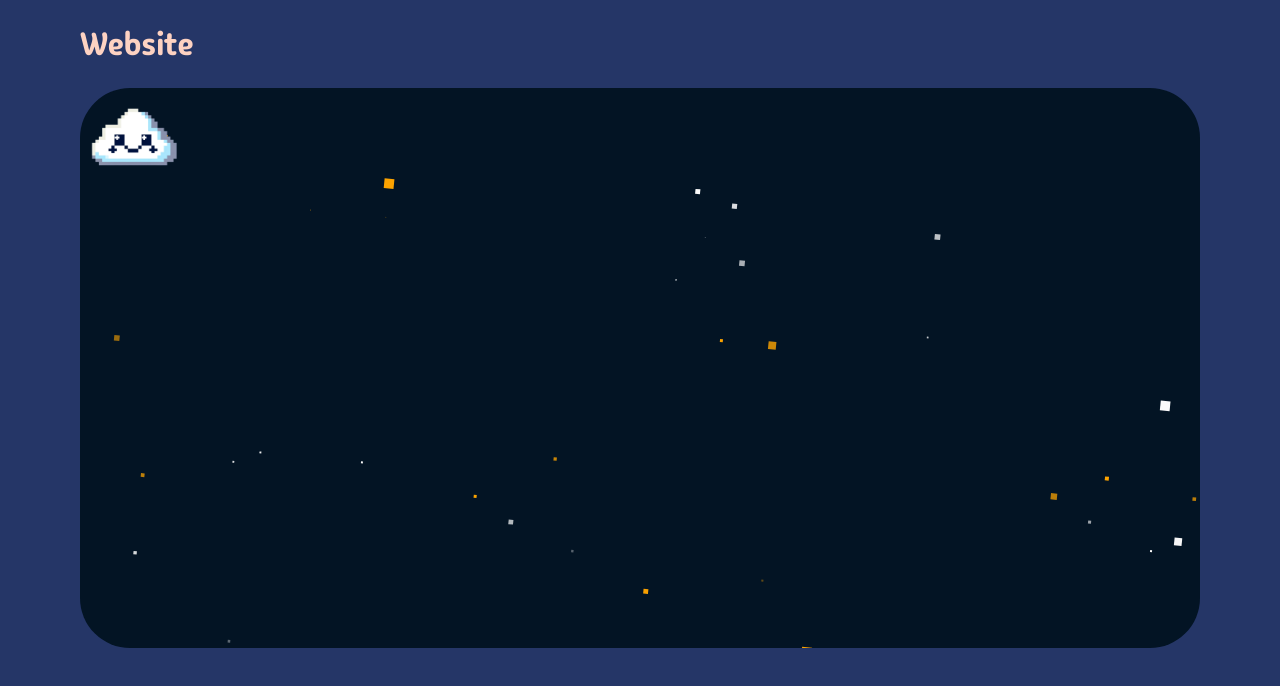
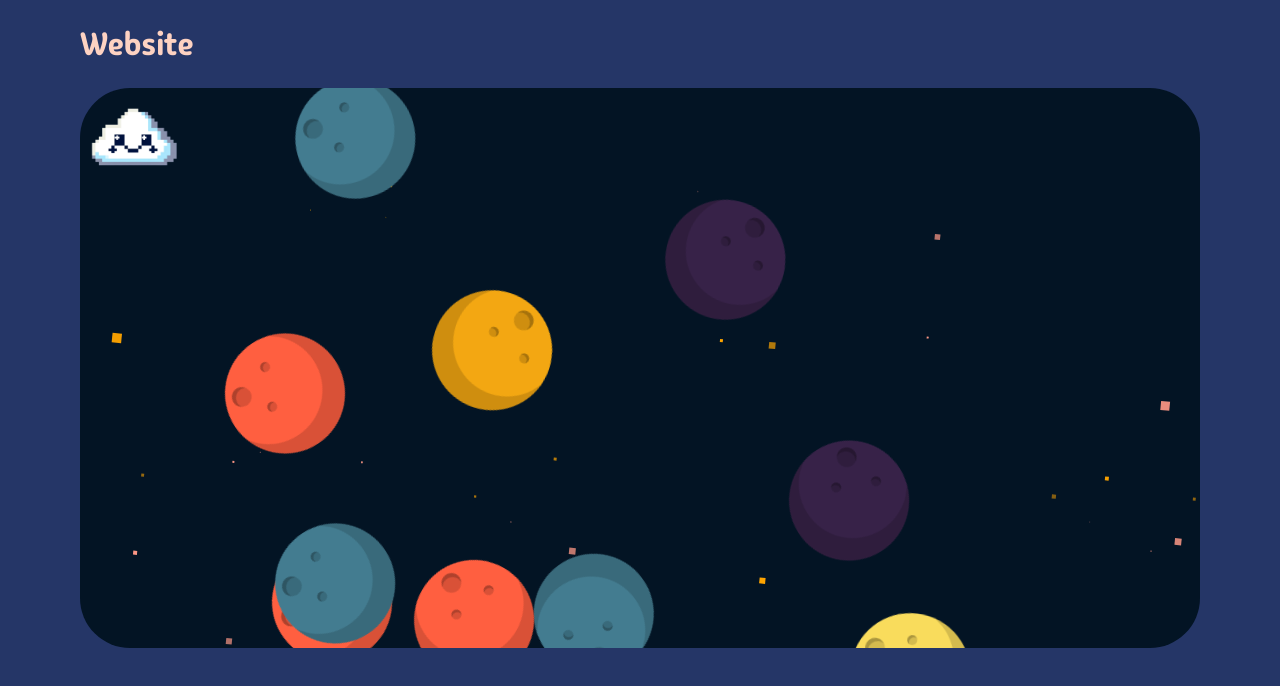
Before and after one commit to chenshuiluke/chenshuiluke.github.io, a Next.js app: page / in a window 1280 px wide. Shown: the top 686 px of the page. Built offline with nearby package versions, Linux system fonts and the light colour scheme; a web font is replaced by a local one.

Commit message:
Added planet stuff

```diff
--- a/package.json
+++ b/package.json
@@ -10,6 +10,7 @@
   },
   "dependencies": {
     "@next/font": "^14.1.3",
+    "classnames": "^2.5.1",
     "framer-motion": "^11.0.13",
     "next": "14.1.3",
     "react": "^18",
@@ -23,6 +24,7 @@
     "eslint": "^8",
     "eslint-config-next": "14.1.3",
     "postcss": "^8",
+    "sass": "^1.72.0",
     "tailwindcss": "^3.3.0",
     "typescript": "^5"
   }
--- /dev/null
+++ b/src/app/components/planet/planet.module.scss
@@ -0,0 +1,84 @@
+.planet {
+    box-sizing: border-box;
+    position: absolute;
+    border-radius: 100%;
+    height: 120px;
+    width: 120px;
+    overflow: hidden;
+    margin-left: -60px;
+    margin-top: -60px;
+    z-index: 2;
+
+    .surface {
+      position: absolute;
+      border-radius: 100%;
+      height: 140%;
+      width: 140%;
+      top: -30%;
+      right: -10%;
+      box-sizing: border-box;
+      border: 30px solid rgba(0,0,0,.15);
+    }
+    .crater1,
+    .crater2,
+    .crater3{
+      position: absolute;
+      border-radius: 100%;
+      background: rgba(0,0,0,.15);
+      box-shadow: inset 3px 3px 0 rgba(0,0,0,.2);
+    }
+    .crater1 {
+      height: 20px;
+      width: 20px;
+      top: 32%;
+      left: 17%;
+    }
+    .crater2 {
+      height: 10px;
+      width: 10px;
+      top: 26%;
+      left: 55%;
+      box-shadow: inset 2px 2px 0 rgba(0,0,0,.2);
+    }
+    .crater3 {
+      height: 10px;
+      width: 10px;
+      top: 60%;
+      left: 40%;
+      box-shadow: inset 2px 2px 0 rgba(0,0,0,.2);
+    }
+}
+
+.dusty {
+  background-color: #ff5f40;
+}
+
+.purple {
+  background-color: #372248;
+}
+
+.yellow {
+  background-color: #f9dc5c;
+}
+
+.blue {
+  background-color: #437c90;
+}
+
+.orange {
+  background-color: #f3a712;
+}
+
+.light-blue {
+  background-color: #add9f4;
+}
+
+
+.planet-container {
+    min-height: 50vw;
+    height: 50vw;
+    width: 80%;
+    min-width: 80%;
+    position: absolute;
+    transform-origin: 50% 50%;
+}
--- /dev/null
+++ b/src/app/components/planet/planet.tsx
@@ -0,0 +1,46 @@
+import { motion, useAnimate, useTime, useTransform } from "framer-motion";
+import styles from "./planet.module.scss";
+import { useEffect } from "react";
+import classnames from "classnames";
+
+const Planet = ({ left, top }: { left: number; top: number }) => {
+  const [scope, animate] = useAnimate();
+  const time = useTime();
+  const duration = Math.random() * (10000 - 4000) + 4000;
+  const colorList = [
+    "dusty",
+    "purple",
+    "yellow",
+    "blue",
+    "orange",
+    "light-blue",
+  ];
+  const colorIndex = Math.floor(Math.random() * (colorList.length - 1));
+  const selectedColor = colorList[colorIndex];
+
+  const rotate = useTransform(
+    time,
+    [0, duration],
+    [0, 360], // ...rotate 360deg
+    { clamp: false }
+  );
+
+  return (
+    <motion.div
+      ref={scope}
+      className={classnames(styles.planet, "animated")}
+      style={{
+        rotate: rotate,
+        left: `${left}%`,
+        top: `${top}%`,
+      }}
+    >
+      <div className={classnames(styles.surface, styles[selectedColor])}>
+        <div className={styles.crater1}></div>
+        <div className={styles.crater2}></div>
+        <div className={styles.crater3}></div>
+      </div>
+    </motion.div>
+  );
+};
+export default Planet;
--- a/src/app/components/star/star-container.tsx
+++ b/src/app/components/planet/planet_container.tsx
@@ -1,27 +1,33 @@
 "use client";
+import styles from "./planet.module.scss";
 import { useTime, useTransform, motion } from "framer-motion";
-import Star from "./star";
+import Planet from "./planet";
+import classnames from "classnames";
 
-const StarContainer = () => {
+const PlanetContainer = () => {
   const time = useTime();
   const rotate = useTransform(
     time,
-    [0, 30000], // For every 4 seconds...
+    [0, 300000],
     [0, 360], // ...rotate 360deg
     { clamp: false }
   );
   return (
     <motion.div
       style={{ rotate, transform: "translateY(calc(50vh))" }}
-      className="star-container min-w-full relative"
+      className={classnames(
+        styles["planet-container"],
+        "min-w-full",
+        "relative"
+      )}
     >
-      {Array.from(Array(100).keys()).map((index) => {
+      {Array.from(Array(10).keys()).map((index) => {
         const left = Math.floor(Math.random() * (100 + 1));
         const top = Math.floor(Math.random() * (100 + 1));
-        return <Star key={index} left={left} top={top} />;
+        return <Planet key={index} left={left} top={top} />;
       })}
     </motion.div>
   );
 };
 
-export default StarContainer;
+export default PlanetContainer;
--- a/src/app/components/star/star.tsx
+++ b/src/app/components/star/star.tsx
@@ -8,7 +8,7 @@ const Star = ({ left, top }: { left: number; top: number }) => {
   const isWhite = Math.random() < 0.5;
   useEffect(() => {
     const maxScale = Math.floor(Math.random() * 10) + 1;
-    const duration = Math.random() * (2 - 0.2) + 0.2;
+    const duration = Math.random() * (1 - 0.2) + 0.2;
     animate(
       scope.current,
       { scaleX: maxScale, scaleY: maxScale, opacity: 1 },
--- /dev/null
+++ b/src/app/components/star/star_container.tsx
@@ -0,0 +1,27 @@
+"use client";
+import { useTime, useTransform, motion } from "framer-motion";
+import Star from "./star";
+
+const StarContainer = () => {
+  const time = useTime();
+  const rotate = useTransform(
+    time,
+    [0, 30000],
+    [0, 360], // ...rotate 360deg
+    { clamp: false }
+  );
+  return (
+    <motion.div
+      style={{ rotate, transform: "translateY(calc(50vh))" }}
+      className="star-container min-w-full relative"
+    >
+      {Array.from(Array(100).keys()).map((index) => {
+        const left = Math.floor(Math.random() * (100 + 1));
+        const top = Math.floor(Math.random() * (100 + 1));
+        return <Star key={index} left={left} top={top} />;
+      })}
+    </motion.div>
+  );
+};
+
+export default StarContainer;
--- a/src/app/globals.css
+++ b/src/app/globals.scss
@@ -43,7 +43,7 @@ body {
 }
 
 .star.white {
-    background-color: white;
+    background-color: #fe9886;
 }
 
 .star.yellow {
--- a/src/app/layout.tsx
+++ b/src/app/layout.tsx
@@ -1,6 +1,6 @@
 import type { Metadata } from "next";
 import { Inter } from "next/font/google";
-import "./globals.css";
+import "./globals.scss";
 
 const inter = Inter({ subsets: ["latin"] });
 
--- a/src/app/page.tsx
+++ b/src/app/page.tsx
@@ -1,13 +1,16 @@
 import Nav from "./components/nav/nav";
 import Cloud from "./components/cloud/cloud";
-import StarContainer from "./components/star/star-container";
+import StarContainer from "./components/star/star_container";
+import PlanetContainer from "./components/planet/planet_container";
 
 export default function Home() {
   return (
     <main className="">
       <Nav />
+
       <div className="space-section rounded-lg mx-20">
         <StarContainer />
+        <PlanetContainer />
         <Cloud />
       </div>
     </main>
```
Also changed, not shown: 1 other file (tests, documents, lock files or other folders).
